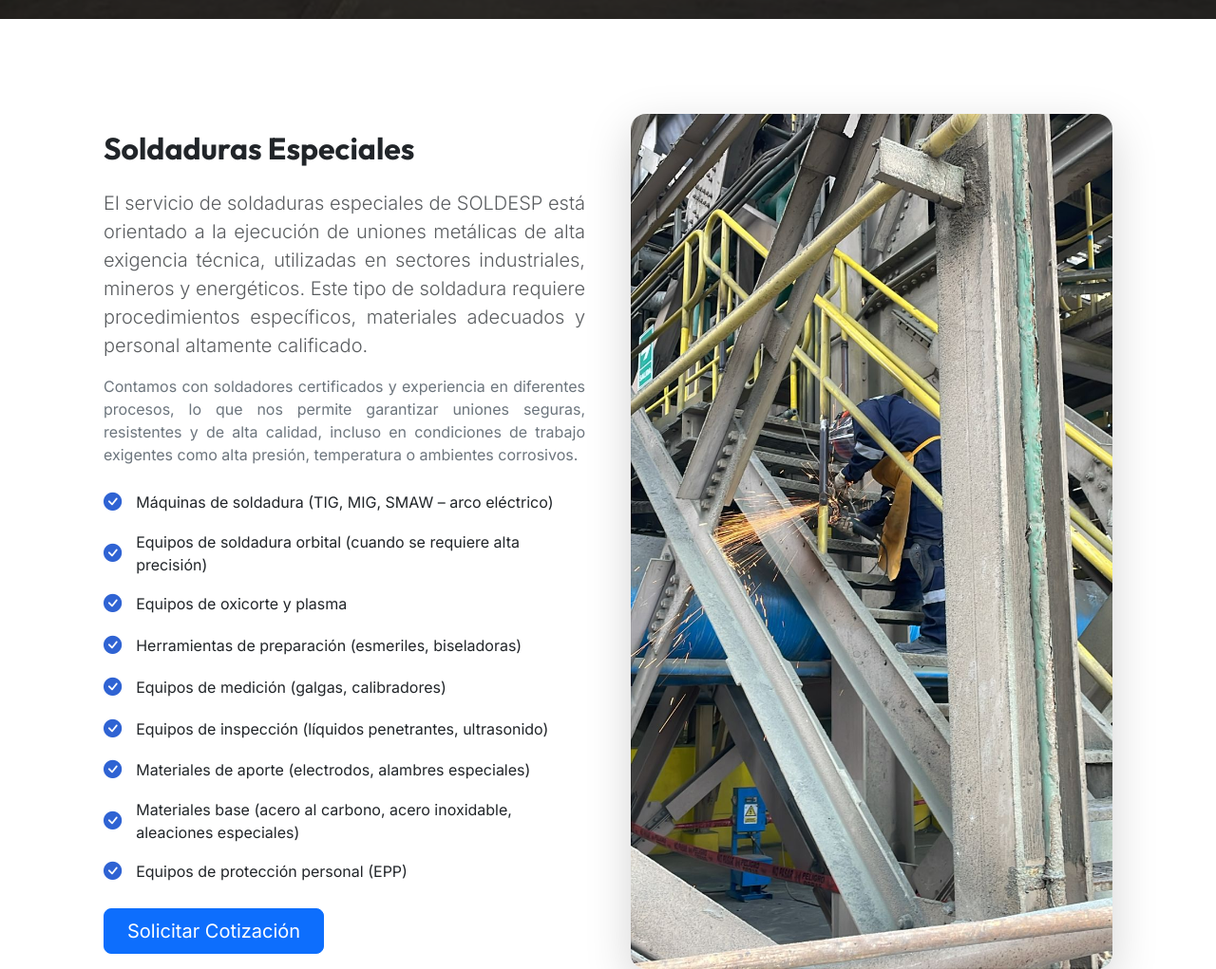
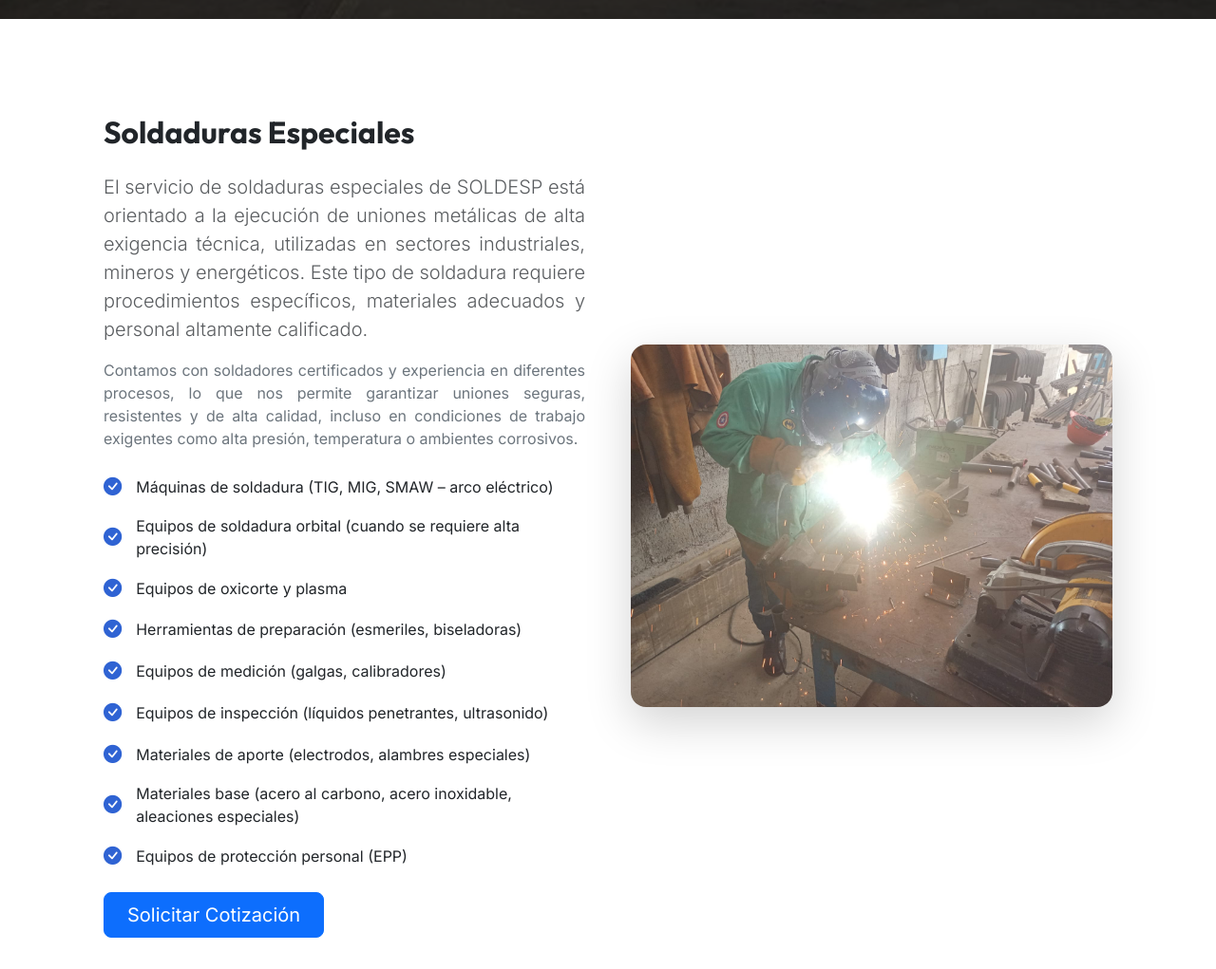
Before and after one commit to Steven45609/SOLDESP-12, a plain HTML site: page Soldaduras_especiales.html in a window 1280 px wide. Shown: the part 780-1801 px from the top of the page at 95% size. Drawn offline with nearby package versions, Linux system fonts and the light colour scheme.

Commit message:
Actualización

```diff
--- a/Soldaduras_especiales.html
+++ b/Soldaduras_especiales.html
@@ -612,7 +612,7 @@
         </div>
         <div class="col-md-6" data-aos="fade-left">
           <div class="position-relative">
-            <img src="Soldaduras especiales.jpg" class="img-fluid rounded-4 shadow-lg" alt="Soldaduras Especiales SOLDESP">
+            <img src="Soldaduras especiales_3.jpg" class="img-fluid rounded-4 shadow-lg" alt="Soldaduras Especiales SOLDESP">
           </div>
         </div>
       </div>
```
Also changed, not shown: Soldaduras especiales.jpg (deleted), Soldaduras especiales_3.jpg (added).
